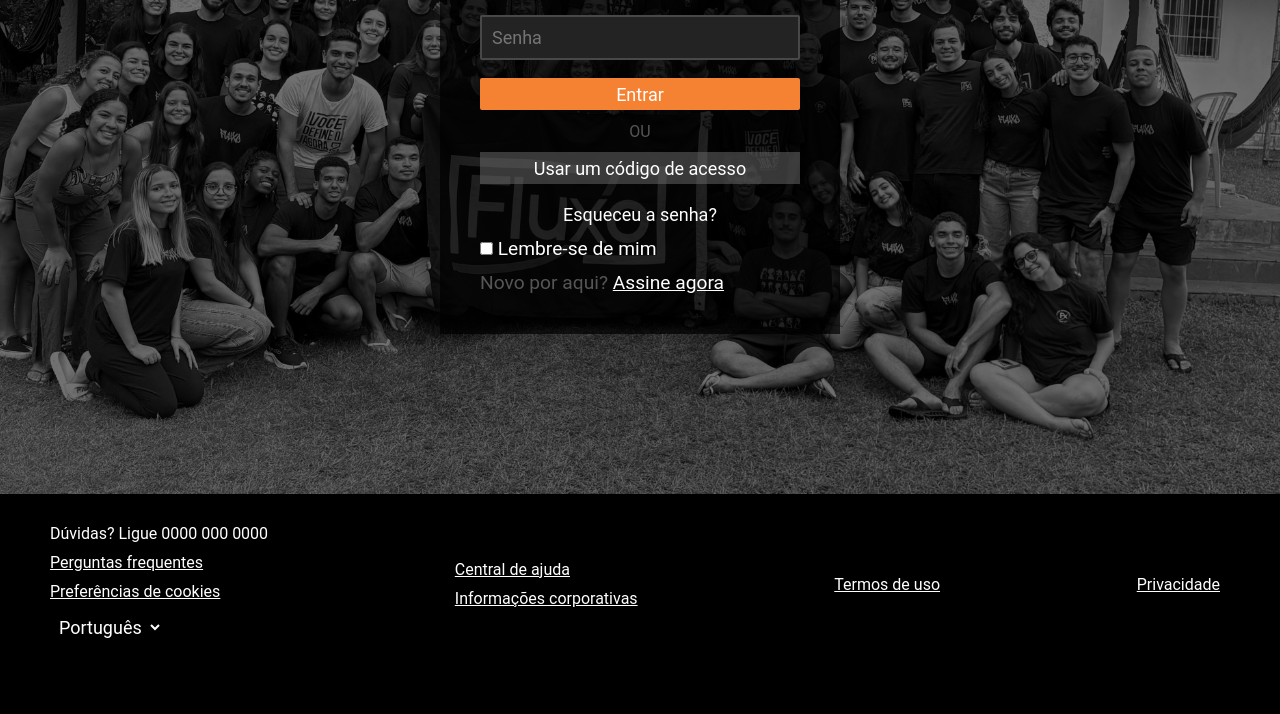
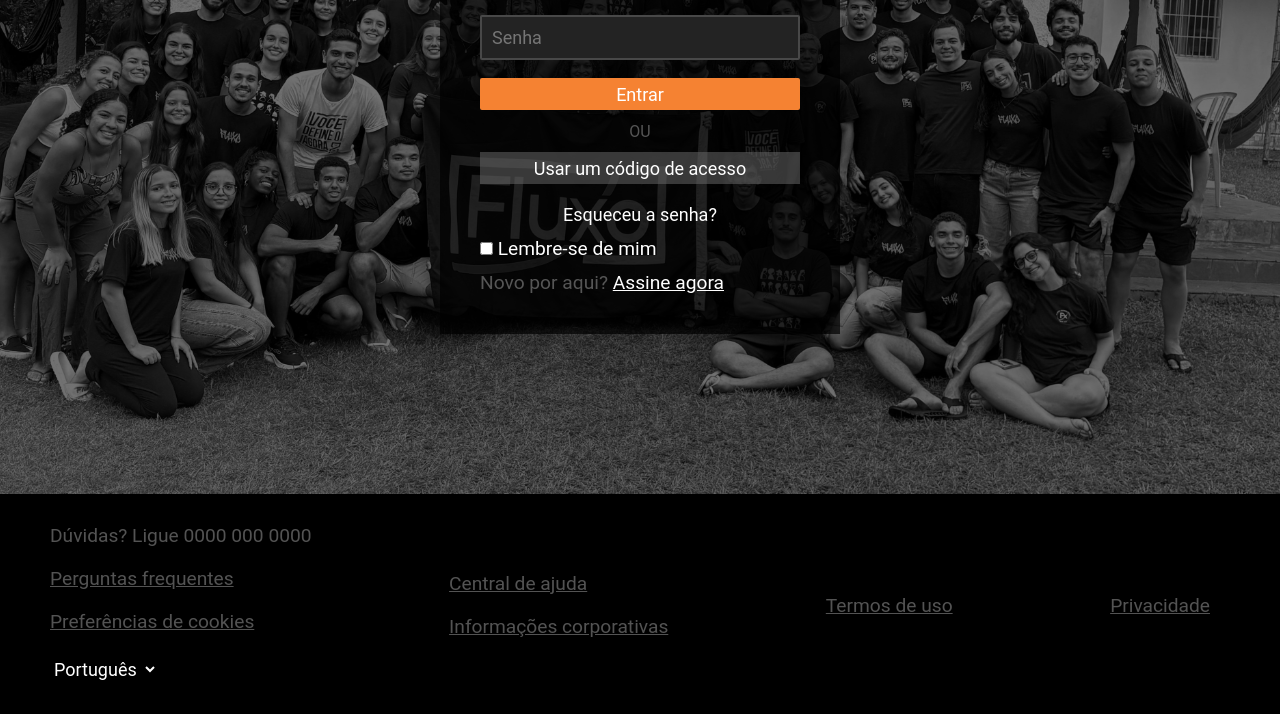
Before and after one commit to miguelferreiraZ/PAME-25.1---Entrega-1---Miguel-de-Azevedo, a plain HTML site: page index.html in a window 1280 px wide. Shown: the part 306-1020 px from the top of the page. Drawn offline with Linux system fonts and the light colour scheme.

Commit message:
fix: footer style

```diff
--- a/styles.css
+++ b/styles.css
@@ -129,18 +129,23 @@ footer{
     flex-direction: row;
     align-items: center;
     justify-content: space-between;
+    font-size: larger;
+}
+
+.footer-title{
     color: #cccccc68;
 }
 
 .footer-column a{
     display: flex;
     flex-direction: column;
-    margin: 10px 10px 10px 0px;
+    margin: 20px 20px 20px 0px;
+    color: #cccccc68;
 }
 
 .footer-language select{
     font-size: large;
-    padding: 5px;
+    padding: 5px 5px 5px 0px;
     background-color: black;
     border: none;
 }
```
